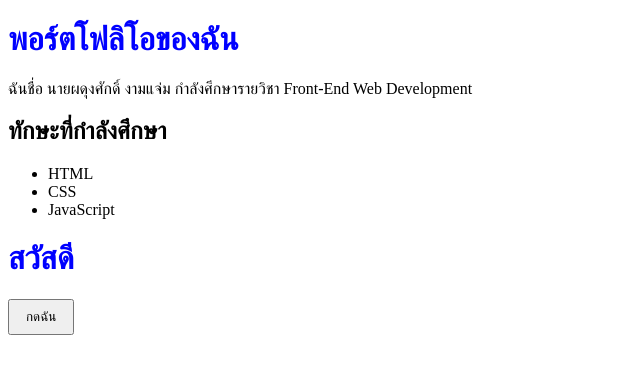
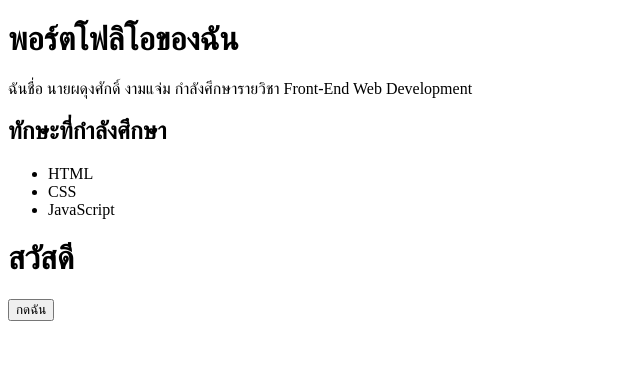
Before and after one commit to 68160032-Phadungsak-Ngamchaem/my-first-website, a plain HTML site: page index.html in a window 1280 px wide. Shown: the whole page, without its empty margins (0-640 px from the left). Drawn offline with Linux system fonts and the light colour scheme.

```diff
--- a/index.html
+++ b/index.html
@@ -15,12 +15,6 @@
 </body>
 <h1>สวัสดี</h1>
 <button>กดฉัน</button>
-
-<style>
-  h1 { color: blue; }
-  button { padding: 8px 16px; }
-</style>
-
 <script>
   document.querySelector("button").addEventListener("click", () => {
     document.querySelector("h1").textContent = "คุณกดปุ่มแล้ว";
```
